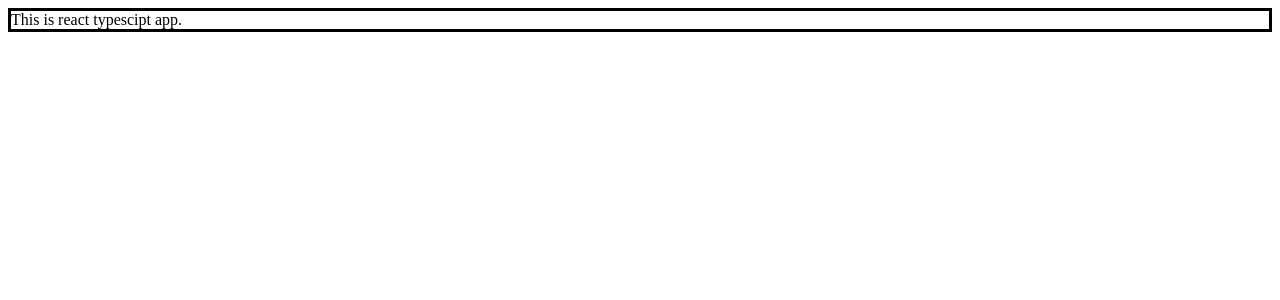
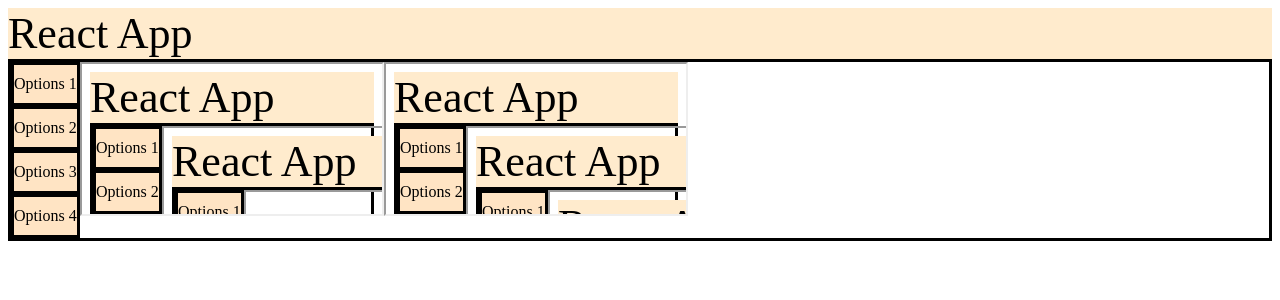
Before and after one commit to SkyLake13/react-boilerplate-ts, a React app: page / in a window 1280 px wide. Shown: the top 300 px of the page. Built offline with nearby package versions, Linux system fonts and the light colour scheme.

Commit message:
frame working

```diff
--- /dev/null
+++ b/src/app/app.scss
@@ -0,0 +1,33 @@
+.app {
+
+}
+
+.nav {
+    min-width: max-content;
+}
+
+.nav-item {
+    padding: 10px 0px 10px 0px;
+    background-color: bisque;
+    border: solid;
+    cursor: pointer;
+}
+
+.header {
+    background-color: blanchedalmond;
+    font-size: 44px;
+}
+
+.content-area {
+    display: flex;
+    border: solid;
+}
+
+.content-list {
+    display: flex;
+    flex-wrap: wrap;
+}
+
+.content-item {
+
+}
--- /dev/null
+++ b/src/app/app.tsx
@@ -0,0 +1,48 @@
+import React, { Component } from "react";
+
+import { Header } from "./layout/header";
+import { Nav } from "./layout/nav";
+import { Content } from "./layout/content";
+
+import './app.scss';
+import { Frame } from "./frame/frame";
+
+export class App extends Component {
+    private navItems = ['Options 1', 'Options 2', 'Options 3', 'Options 4'];
+    private contentItems = [
+        { name: 'Content 1', url: 'http://localhost/dashboard' },
+        { name: 'Content 2', url: 'http://localhost/child' }
+    ];
+
+    private onNavItemClick(e: any): void {
+        console.log(e);
+    }
+
+    render() {
+        return (
+            <div className="app">
+                <div className="header">
+                    <Header>
+                        React App
+                    </Header>
+                </div>
+                <div className="content-area">
+                    <div className="nav">
+                        <Nav>
+                            {this.navItems.map(ni => <div key={ni} className="nav-item"
+                                onClick={() => this.onNavItemClick(ni)}>{ni}</div>)}
+
+                        </Nav>
+                    </div>
+                    <div className="main-content">
+                        <Content>
+                            {this.contentItems.map((ci) => <div key={ci.name} className="content-item">
+                                <Frame src={ci.url} />
+                            </div>)}
+                        </Content>
+                    </div>
+                </div>
+            </div>
+        );
+    }
+}
--- /dev/null
+++ b/src/app/frame/frame.tsx
@@ -0,0 +1,9 @@
+import React, { Component } from "react";
+
+export class Frame extends Component<{ src: string }, {}> {
+    render() {
+        return (
+                <iframe src={this.props.src} ></iframe>
+        );
+    }
+}
--- /dev/null
+++ b/src/app/layout/content.tsx
@@ -0,0 +1,11 @@
+import React, { Component } from "react";
+
+export class Content extends Component {
+    render() {
+        return (
+            <div className="content-list">
+                {this.props.children}
+            </div>
+        );
+    }
+}
--- /dev/null
+++ b/src/app/layout/header.tsx
@@ -0,0 +1,11 @@
+import React, { Component } from "react";
+
+export class Header extends Component {
+    render() {
+        return (
+            <div>
+                {this.props.children}
+            </div>
+        )
+    }
+}
--- /dev/null
+++ b/src/app/layout/nav.tsx
@@ -0,0 +1,11 @@
+import React, { Component } from "react";
+
+export class Nav extends Component {
+    render() {
+        return (
+            <nav className="nav">
+                {this.props.children}
+            </nav>
+        );
+    }
+}
--- a/src/app/main.scss
+++ /dev/null
@@ -1,5 +0,0 @@
-.main {
-    div {
-        border: solid;
-    }
-}
--- a/src/app/main.tsx
+++ /dev/null
@@ -1,15 +0,0 @@
-import React, { Component } from "react";
-
-import './main.scss';
-
-export class Main extends Component<{}, {}> {
-    render() {
-        return (
-            <div className="main">
-                <div>
-                    This is react typescipt app.
-                </div>
-            </div>
-        );
-    }
-}
--- a/src/index.tsx
+++ b/src/index.tsx
@@ -1,5 +1,5 @@
 import { render } from 'react-dom';
-import { Main } from './app/main';
+import { App } from './app/app';
 import React from "react";
 
-render(<Main />, document.getElementById("root"));
+render(<App />, document.getElementById("root"));
```
